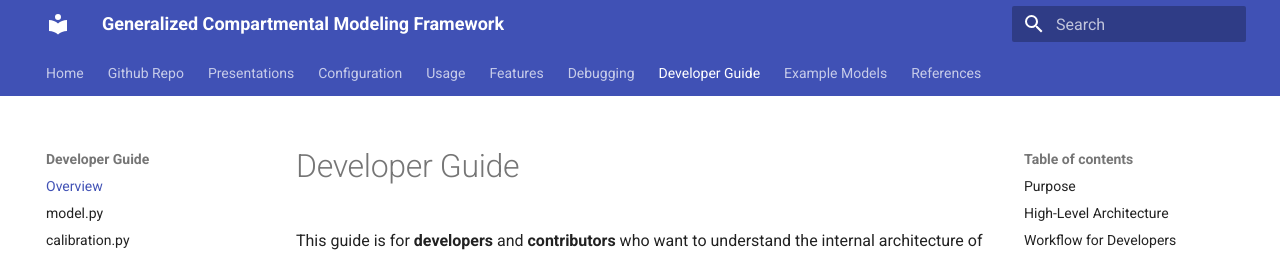
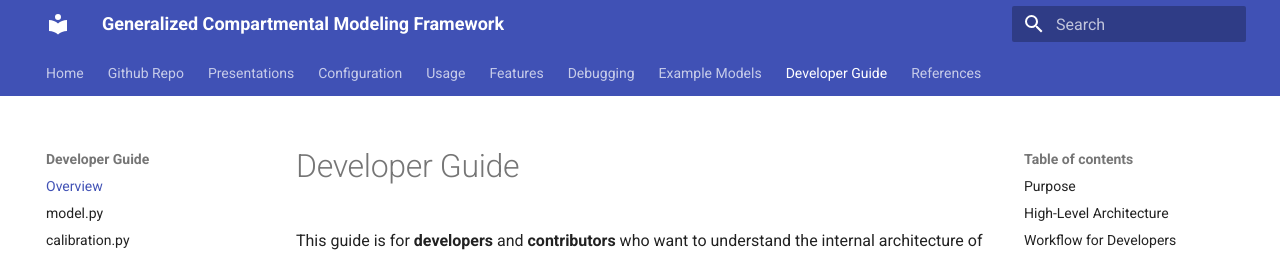
Before and after one commit to dsih-artpark/infectious-disease-models, an MkDocs documentation site: the page built from docs/dev/index.md, in a window 1280 px wide and 900 px high. Shown: the top 257 px of the window. Built offline with MkDocs 1.6.1 and Material for MkDocs 9.7.7, drawn with Linux system fonts in a browser that asks for light colours; part of the change alters nothing that is shown.

```diff
--- a/mkdocs.yml
+++ b/mkdocs.yml
@@ -58,11 +58,6 @@ nav:
   - Debugging:
       - Issues Encountered: debugging/issues_encountered.md
       - Improvements: debugging/improvements.md
-  - Developer Guide:
-      - Overview: dev/index.md
-      - model.py: dev/model.md
-      - calibration.py: dev/calibration.md
-      - plotting.py: dev/plotting.md
   - Example Models:
       - Standard Models:
         - SIR Model: models/sir.md
@@ -72,6 +67,11 @@ nav:
         - TB Model:
           - TB_Kuddus_2022: models/TB_Kuddus_2022.md
           - TB_Sulayman_2021: models/TB_Sulayman_2021.md
+  - Developer Guide:
+    - Overview: dev/index.md
+    - model.py: dev/model.md
+    - calibration.py: dev/calibration.md
+    - plotting.py: dev/plotting.md
   - References: references.md
 extra_javascript:
   - https://cdn.jsdelivr.net/npm/mathjax@3/es5/tex-mml-chtml.js
```
